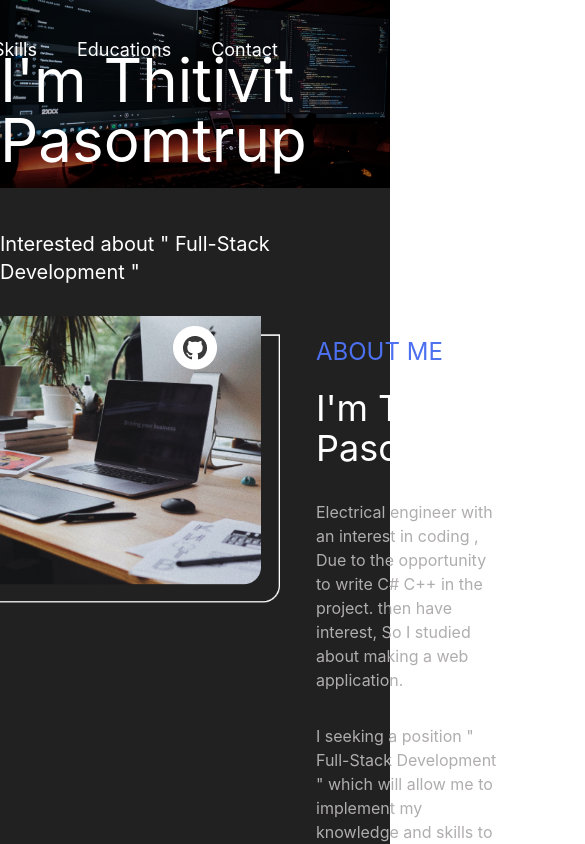
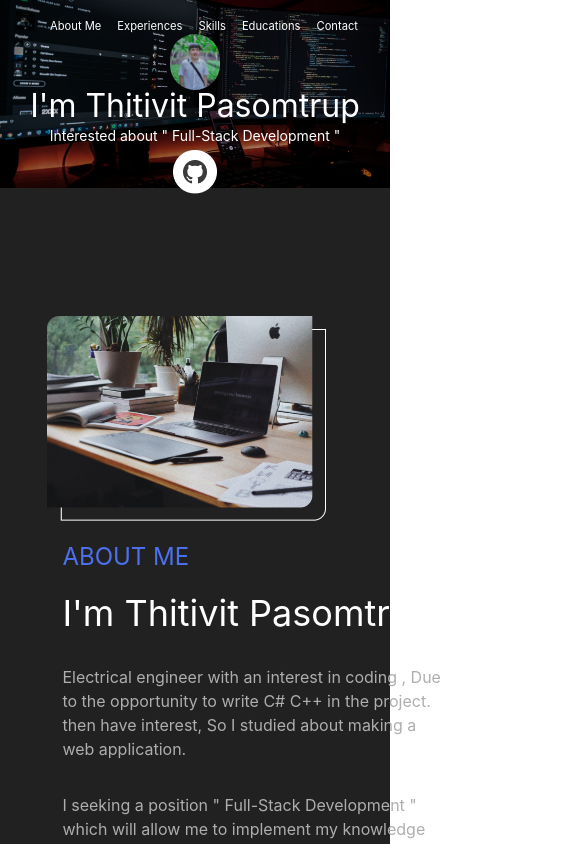
Before and after one commit to bankthitivit/resume-thitivit, a React (Create React App) app: page / in a window 390 px wide. Shown: the top 844 px of the page, 585 px wide, since content can reach past the window. Built offline with nearby package versions, Linux system fonts and the light colour scheme.

Commit message:
feat: add responsive website

```diff
--- a/src/App.js
+++ b/src/App.js
@@ -11,7 +11,7 @@ function App() {
     <div className="w-screen h-screen bg-[#212121]">
       <Header />
       <AboutMe />
-      <div className="flex flex-row items-center space-x-5 justify-center bg-[#212121]">
+      <div className="flex md:flex-row flex-col items-center space-x-5 justify-center bg-[#212121]">
         <Educations />
         <Skills />
       </div>
--- a/src/components/AboutMe.js
+++ b/src/components/AboutMe.js
@@ -3,10 +3,12 @@ function AboutMe() {
   return (
     <section
       id="about-me"
-      className="pb-32 pt-32 flex flex-row items-start justify-center bg-[#212121]"
+      className="pb-32 pt-32 flex md:flex-row flex-col items-start justify-center bg-[#212121]"
     >
-      <img src={ImageAboutMe} />
-      <div className="w-96 ml-9">
+      <div className="mr-16 ml-[12%]">
+        <img src={ImageAboutMe} />
+      </div>
+      <div className="w-96 md:ml-1 ml-[16%]">
         <h1 className="text-2xl text-[#4C70EF] pt-5">ABOUT ME</h1>
         <h1 className="text-4xl text-white pt-5">I'm Thitivit Pasomtrup</h1>
         <p className="text-[#B0ADAD] pt-8">
--- a/src/components/Contact.js
+++ b/src/components/Contact.js
@@ -9,7 +9,7 @@ function Contact() {
     >
       <div className="flex flex-row items-start justify-start">
         <div className="bg-[#292C36] w-[80vw] rounded-full pt-10 pb-8 mt-8 flex flex-col items-center justify-center">
-          <h1 className="text-white text-3xl bg-[#86787873] rounded-xl p-5 pl-28 pr-28">
+          <h1 className="text-white text-3xl bg-[#86787873] rounded-xl p-5 md:pl-28 pl-10 md:pr-28 pr-10">
             Contact me
           </h1>
 
--- a/src/components/Header.js
+++ b/src/components/Header.js
@@ -16,46 +16,44 @@ text-lg text-white bg-[#292C36]"
         >
           <div
             className="flex flex-col
-    items-center justify-center"
+            items-center justify-center"
           >
             <img
               src={ProfileImage}
               alt="profile-image"
-              className="rounded-full w-44 h-54 mb-10 "
+              className="rounded-full md:w-[20%] w-[13%] h-[20%] md:mb-10 mt-10"
             />
-            <div>I'm Thitivit Pasomtrup</div>
-            <br />
-            <div
-              className="flex flex-row
-            items-center justify-center text-xl "
-            >
+            <div className="md:text-[4rem] text-[2rem]">
+              I'm Thitivit Pasomtrup
+            </div>
+            <div className="md:text-xl text-sm md:mt-14 mt-1">
               Interested about " Full-Stack Development "
             </div>
             <a href="https://github.com/bankthitivit">
               <img
                 src={IconsGithub}
                 alt="icons-github"
-                className="w-15 mt-10"
+                className="w-15 md:mt-10 mt-1"
               />
             </a>
           </div>
         </div>
       </div>
-      <div className="App-navigator-header absolute top-2">
+      <div className="App-navigator-header absolute top-3 text-[0.7rem] md:text-[1.1rem]">
         <a href="#about-me">
-          <span className="m-5">About Me</span>
+          <span className="md:m-5 m-2">About Me</span>
         </a>
         <a href="#experiences">
-          <span className="m-5">Experiences</span>
+          <span className="md:m-5 m-2">Experiences</span>
         </a>
         <a href="#skills">
-          <span className="m-5">Skills</span>
+          <span className="md:m-5 m-2">Skills</span>
         </a>
         <a href="#educations">
-          <span className="m-5">Educations</span>
+          <span className="md:m-5 m-2">Educations</span>
         </a>
         <a href="#contact">
-          <span className="m-5 mr-28">Contact</span>
+          <span className="md:m-5 md:mr-20 m-2 mr-8">Contact</span>
         </a>
       </div>
     </header>
--- a/src/components/Skills.js
+++ b/src/components/Skills.js
@@ -9,7 +9,7 @@ function Skills() {
   return (
     <section
       id="skills"
-      className="w-96 pb-32 pt-10 flex flex-row items-center justify-center bg-[#212121]"
+      className="pr-40 md:pr-0 w-96 pb-32 pt-10 flex flex-row items-center justify-center bg-[#212121]"
     >
       <div className="ml-[60%]">
         <h1 className="text-2xl text-[#4C70EF] pt-5 flex flex-row items-center justify-center">
--- a/src/components/WhatDo.js
+++ b/src/components/WhatDo.js
@@ -8,8 +8,8 @@ function WhatDo() {
         <h1 className="text-2xl text-[#4C70EF] pt-5">WHAT I DO</h1>
         <h1 className="text-4xl text-white pt-5 pb-12">Experiences</h1>
       </div>
-      <div className="flex flex-row items-start justify-start">
-        <div className="bg-[#292C36] rounded-xl pt-10 pb-10 mt-8 flex flex-col items-center justify-center">
+      <div className="flex md:flex-row flex-col items-start justify-start">
+        <div className="bg-[#292C36] rounded-xl sm:mr-0 mr-3 sm:ml-0 ml-0 pt-10 pb-10 mt-8 flex flex-col items-center justify-center">
           <h1 className="text-white text-3xl ">Studying</h1>
           <div>
             <div className=" mt-6 w-96 ml-9 flex flex-col items-start justify-center">
@@ -41,7 +41,7 @@ function WhatDo() {
             </div>
           </div>
         </div>
-        <div className="bg-[#292C36] ml-10 rounded-xl pt-10 pb-10 mt-8 flex flex-col items-center justify-center">
+        <div className="bg-[#292C36] md:mr-0 mr-3 md:ml-10 ml-0 rounded-xl pt-10 pb-10 mt-8 flex flex-col items-center justify-center">
           <h1 className="text-white text-3xl ">Software Engineer</h1>
           <h1 className="text-white text-2xl pt-4 ">Trinergy Instrument</h1>
           <h1 className="text-white text-1xl pt-4 ">1 Year</h1>
@@ -72,7 +72,7 @@ function WhatDo() {
             </div>
           </div>
         </div>
-        <div className="bg-[#292C36] ml-10 rounded-xl pt-10 pb-10 mt-8 flex flex-col items-center justify-center">
+        <div className="bg-[#292C36] md:mr-0 mr-3 md:ml-10 ml-0 rounded-xl pt-10 pb-10 mt-8 flex flex-col items-center justify-center">
           <h1 className="text-white text-3xl ">Electrical Engineer</h1>
           <h1 className="text-white text-2xl pt-4 ">I.M.E Revolution</h1>
           <h1 className="text-white text-1xl pt-4 ">1 Year</h1>
@@ -101,7 +101,7 @@ function WhatDo() {
             </div>
           </div>
         </div>
-        <div className="bg-[#292C36] ml-10 rounded-xl pt-10 pb-10 mt-8 flex flex-col items-center justify-center">
+        <div className="bg-[#292C36] md:mr-0 mr-3 md:ml-10 ml-0 rounded-xl pt-10 pb-10 mt-8 flex flex-col items-center justify-center">
           <h1 className="text-white text-3xl ">Automation Engineer</h1>
           <h1 className="text-white text-2xl pt-4 ">Thai Optical Group</h1>
           <h1 className="text-white text-1xl pt-4 ">6 Months</h1>
```
Also changed, not shown: src/images/icons-ham.png (added).
